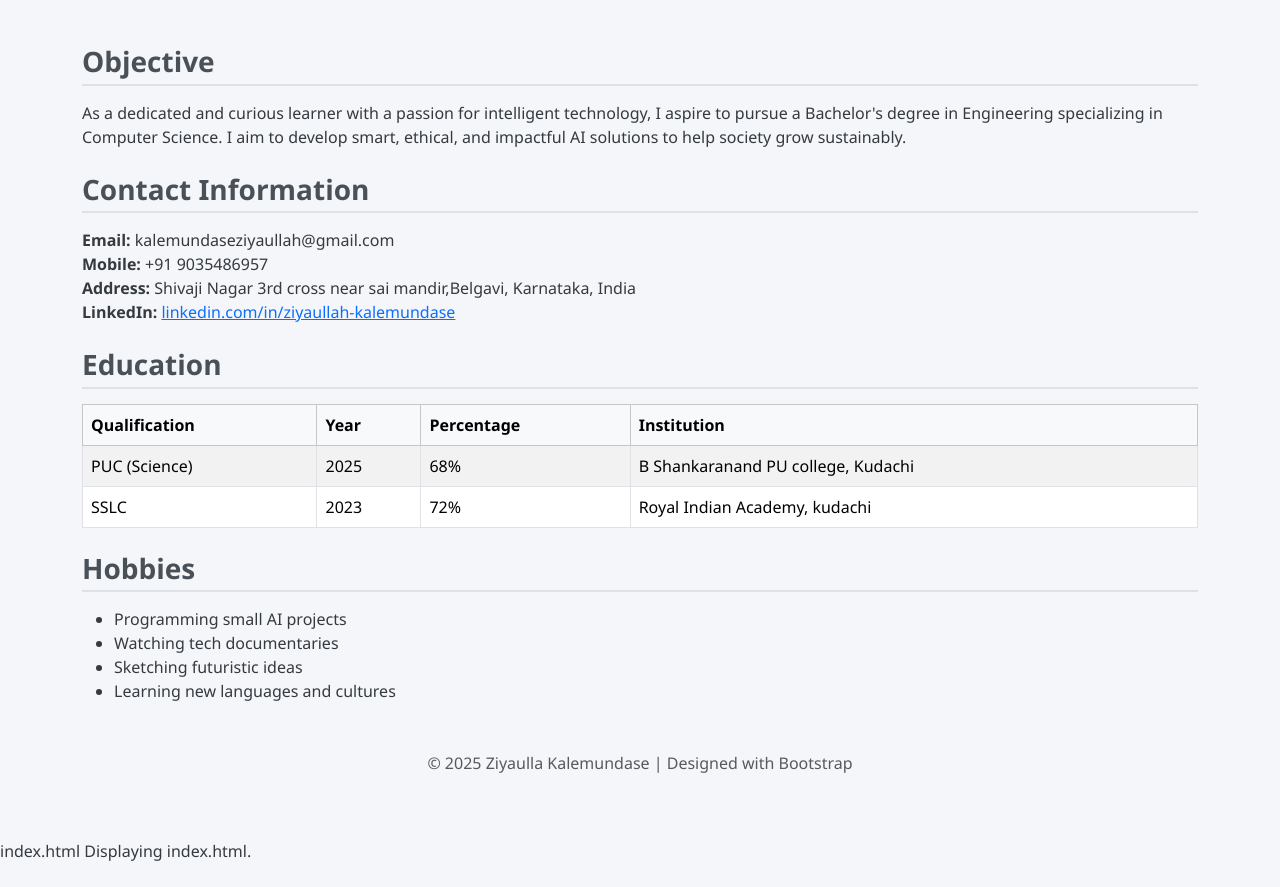
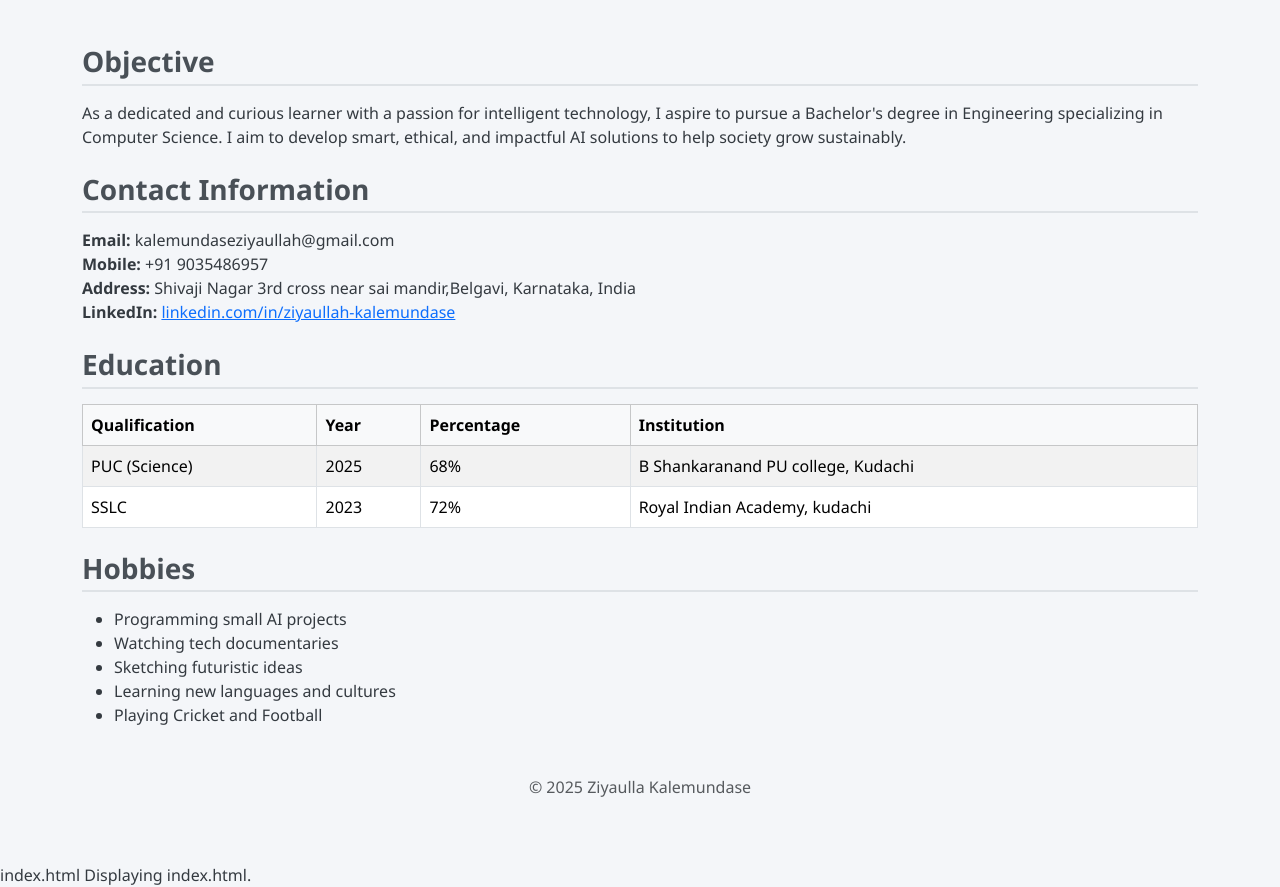
Before and after one commit to ziyaullah651/my-portfolio, a plain HTML site: page index.html in a window 1280 px wide. Shown: the part 177-1064 px from the top of the page. Before the commit the page ends 1040 px from the top, so only its background shows below. Drawn offline with nearby package versions, Linux system fonts and the light colour scheme.

Commit message:
Update hobbies section in index.html
Added 'Playing Cricket and Football' to hobbies section.

```diff
--- a/index.html
+++ b/index.html
@@ -88,11 +88,12 @@
         <li>Watching tech documentaries</li>
         <li>Sketching futuristic ideas</li>
         <li>Learning new languages and cultures</li>
+        <li>Playing Cricket and Football</li>
       </ul>
     </section>
 
     <footer class="text-center text-muted mt-5">
-      <p>&copy; 2025 Ziyaulla Kalemundase | Designed with Bootstrap</p>
+      <p>&copy; 2025 Ziyaulla Kalemundase </p>
     </footer>
   </div>
 </body>
```
